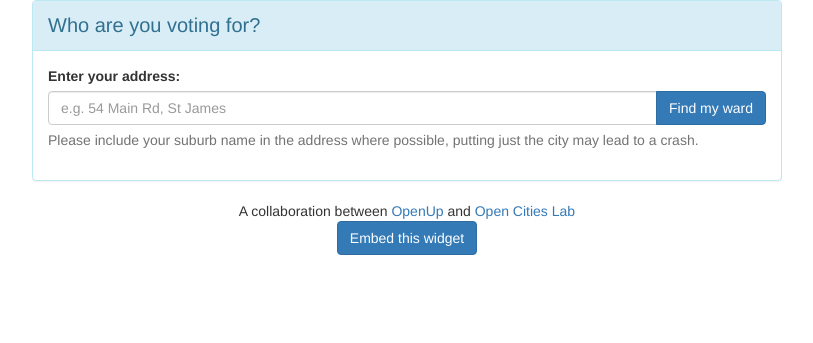
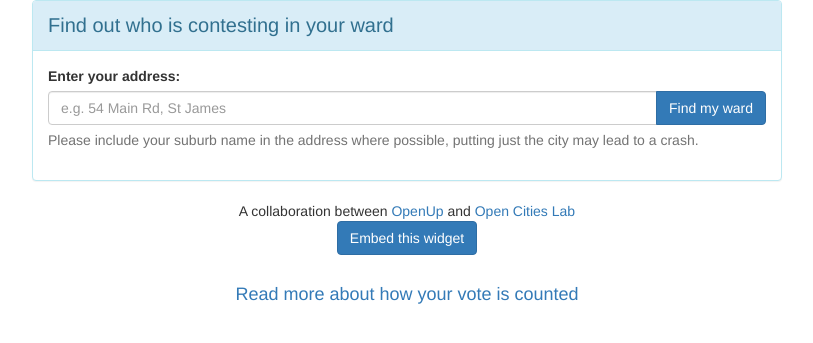
Before and after one commit to opendatadurban/ward-candidates, a Flask app: page / in a window 1280 px wide. Shown: the top 343 px of the page, without its empty margins (233-1046 px from the left). Run offline with Flask 2, Linux system fonts and the light colour scheme; parts of the project's set-up code (start-up, migrations or seed data) failed here and were passed over; some libraries are stand-ins or nearby versions.

Commit message:
Updated copy on index.html

```diff
--- a/templates/index.html
+++ b/templates/index.html
@@ -11,9 +11,9 @@
     <link rel="icon" href="/static/favicon-home.png">
 
     {% if ward %}
-        <title>Who are you voting for in ward: {{ ward }}?</title>
+        <title>Who are the candidates in my ward: {{ ward }}?</title>
     {% else %}
-        <title>Who are you voting for?</title>
+        <title>Find out who is contesting in your ward</title>
     {% endif %}
 
     <!-- Bootstrap core CSS -->
@@ -46,7 +46,7 @@
     <div class="row">
         <div class="col-md-8 col-md-offset-2">
             <div class="panel panel-info">
-                <div class="panel-heading">Who are you voting for?</div>
+                <div class="panel-heading">Find out who is contesting in your ward</div>
                 <div class="panel-body">
                     {% if missing %}
                         <p class="alert alert-warning">Hmm, we couldn't find your address or ward. Please try again.</p>
@@ -70,13 +70,19 @@
 
                     {% if ward %}
                         <div id="results">
+                            <h3>
+                                <a href="https://medium.com/open-data-durban/how-your-vote-counts-bf776c04c2d7"
+                                   target="_blank">Find out more about South Africa's voting system</a>
+                            </h3>
+
                             {% if address %}
                                 <h1>Address:</h1>
                                 <p> {{ address }}</p>
 
                                 <p>Get more information about this ward in <a
-                                        href="https://www.wazimap.co.za/profiles/ward-{{ ward }}">Wazimap</a></p>
-
+                                        href="https://www.wazimap.co.za/profiles/ward-{{ ward }}" target="_blank">Wazimap</a>
+                                </p>
+                                <h4>Your ward is: {{ ward }}</h4>
                                 <h1>Your candidates are:</h1>
                                 <ol>
                                     {% for candidate in candidates %}
@@ -122,6 +128,14 @@
                 <a href="#" class="btn btn-mini btn-primary" data-toggle="modal" data-target="#basicModal">Embed this
                     widget</a>
             </div>
+            <br>
+            <div class="row text-center mt-2">
+                <h4>
+                    <a href="https://medium.com/open-data-durban/how-your-vote-counts-bf776c04c2d7"
+                       target="_blank">Read more about how your vote is counted</a>
+                </h4>
+            </div>
+            <br>
         </div>
     </div>
 </div>
@@ -135,7 +149,8 @@
             <div class="modal-body">
                 <div id="results">
                     <p><code id="clipboardExample1">
-                        &lt;iframe src="https://mycandidate.opencitieslab.org/" style="border: none;width: 100%; height: 400px"&gt;&lt;/iframe&gt;
+                        &lt;iframe src="https://mycandidate.opencitieslab.org/" style="border: none;width: 100%; height:
+                        400px"&gt;&lt;/iframe&gt;
                     </code></p>
                 </div>
             </div>
```
Lines whose indentation alone changed are shown as unchanged.
